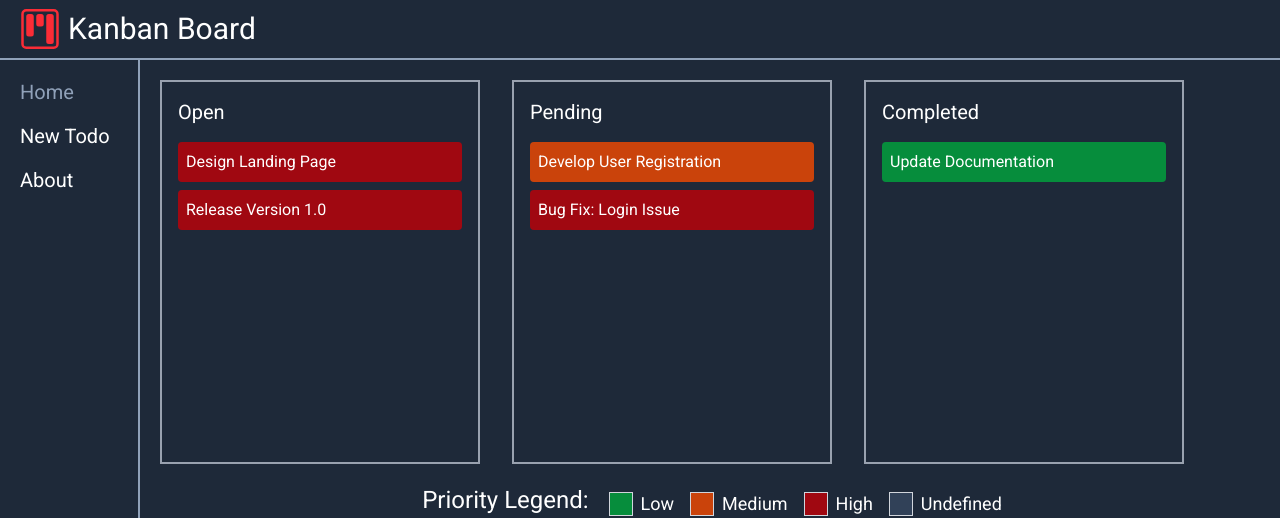
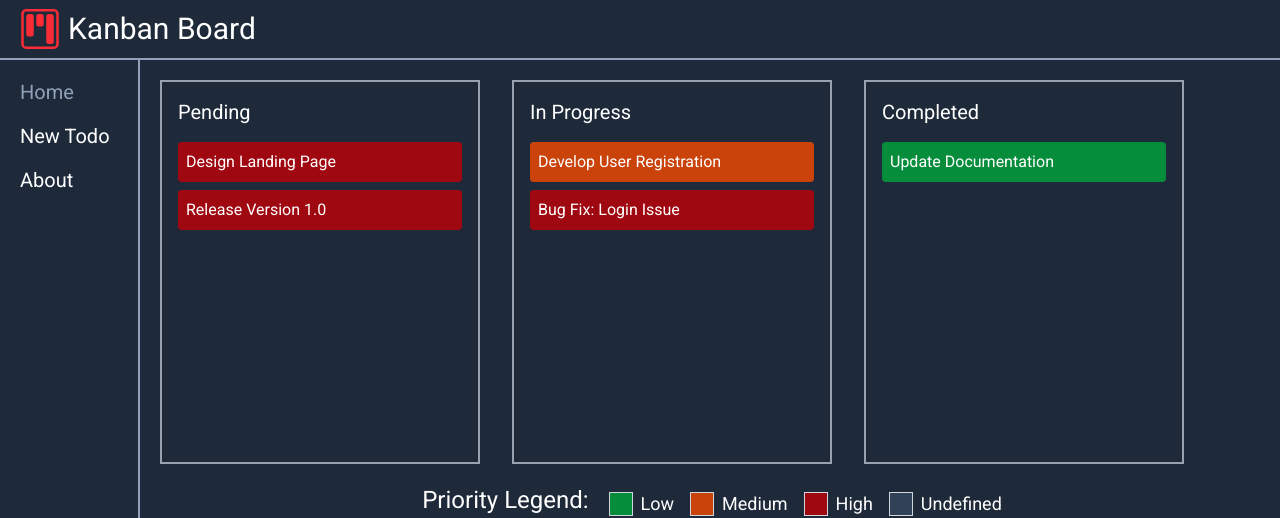
Before and after one commit to rbc33/todo-react-miniproject, a React (Vite) app: page / in a window 1280 px wide. Shown: the top 518 px of the page. Built offline with nearby package versions, Linux system fonts and the light colour scheme; the HTML template or start-up script is replaced by a standard one.

Commit message:
refactor, created panel component

```diff
--- a/src/components/LinkTodo.tsx
+++ b/src/components/LinkTodo.tsx
@@ -1,6 +1,5 @@
-import React from 'react'
+import { Link } from 'react-router-dom'
 import type { Todo } from '../store/store'
-import { Link } from 'react-router-dom'
 
 interface Props {
 	todo: Todo
--- /dev/null
+++ b/src/components/Panel.tsx
@@ -0,0 +1,51 @@
+import React from 'react'
+import { className, tailCont } from '../utils/todoUtils'
+import LinkTodo from './LinkTodo'
+import type { Todo } from '../store/store'
+
+interface PanelProps {
+	todos: Todo[]
+	status: Todo['status']
+	handleDrop: (e: React.DragEvent, status: Todo['status']) => void
+	handleDragOver: (e: React.DragEvent) => void
+	handleDragStart: (e: React.DragEvent, todoId: string) => void
+}
+
+const Panel = ({
+	todos,
+	status,
+	handleDrop,
+	handleDragOver,
+	handleDragStart,
+}: PanelProps) => {
+	const name = (status: Todo['status']) => {
+		if (status === 'To Do') return 'Pending'
+		if (status === 'In Progress') return 'In Progress'
+		if (status === 'Done') return 'Completed'
+	}
+	return (
+		<div
+			className={tailCont}
+			onDrop={(e) => handleDrop(e, status)}
+			onDragOver={handleDragOver}
+		>
+			<p className="text-xl font-bold mb-4">{name(status)}</p>
+			<ul className="space-y-2">
+				{todos
+					.filter((t) => t.status === status)
+					.map((todo) => (
+						<li
+							key={todo.id}
+							draggable
+							onDragStart={(e) => handleDragStart(e, todo.id)}
+							className={className(todo)}
+						>
+							<LinkTodo todo={todo} />
+						</li>
+					))}
+			</ul>
+		</div>
+	)
+}
+
+export default Panel
--- a/src/pages/List.tsx
+++ b/src/pages/List.tsx
@@ -1,8 +1,8 @@
 import Legend from '../components/Legend'
-import LinkTodo from '../components/LinkTodo'
+import Panel from '../components/Panel'
 import useTodoStore, { type Todo } from '../store/store'
 
-export interface Props {
+interface Props {
 	todos: Todo[]
 }
 
@@ -27,85 +27,30 @@ const List = ({ todos }: Props) => {
 		e.preventDefault()
 	}
 
-	const className = (todo: Todo) => {
-		if (!todo.priority)
-			return 'p-2 bg-slate-700 rounded cursor-move hover:bg-slate-900'
-		if (todo.priority === 'Low')
-			return 'p-2 bg-green-600/80 rounded cursor-move hover:bg-green-700'
-		if (todo.priority === 'Medium')
-			return 'p-2 bg-orange-600/80 rounded cursor-move hover:bg-orange-400'
-		if (todo.priority === 'High')
-			return 'p-2 bg-red-700/80 rounded cursor-move hover:bg-red-600'
-	}
-	const tailCont =
-		'flex flex-col min-h-96 w-[25vw] p-4 border-2 border-gray-400'
 	return (
 		<div className="flex flex-col">
 			<div className="flex gap-8 p-5">
-				<div
-					className={tailCont}
-					onDrop={(e) => handleDrop(e, 'To Do')}
-					onDragOver={handleDragOver}
-				>
-					<p className="text-xl font-bold mb-4">Open</p>
-					<ul className="space-y-2">
-						{todos
-							.filter((t) => t.status == 'To Do')
-							.map((todo) => (
-								<li
-									key={todo.id}
-									draggable
-									onDragStart={(e) => handleDragStart(e, todo.id)}
-									className={className(todo)}
-								>
-									<LinkTodo todo={todo} />
-								</li>
-							))}
-					</ul>
-				</div>
-				<div
-					className={tailCont}
-					onDrop={(e) => handleDrop(e, 'In Progress')}
-					onDragOver={handleDragOver}
-				>
-					<p className="text-xl font-bold mb-4">Pending</p>
-					<ul className="space-y-2">
-						{todos
-							.filter((t) => t.status == 'In Progress')
-							.map((todo) => (
-								<li
-									key={todo.id}
-									draggable
-									onDragStart={(e) => handleDragStart(e, todo.id)}
-									className={className(todo)}
-								>
-									<LinkTodo todo={todo} />
-								</li>
-							))}
-					</ul>
-				</div>
-
-				<div
-					className={tailCont}
-					onDrop={(e) => handleDrop(e, 'Done')}
-					onDragOver={handleDragOver}
-				>
-					<p className="text-xl font-bold mb-4">Completed</p>
-					<ul className="space-y-2">
-						{todos
-							.filter((t) => t.status === 'Done')
-							.map((todo) => (
-								<li
-									key={todo.id}
-									draggable
-									onDragStart={(e) => handleDragStart(e, todo.id)}
-									className={className(todo)}
-								>
-									<LinkTodo todo={todo} />
-								</li>
-							))}
-					</ul>
-				</div>
+				<Panel
+					todos={todos}
+					status="To Do"
+					handleDrop={handleDrop}
+					handleDragOver={handleDragOver}
+					handleDragStart={handleDragStart}
+				/>
+				<Panel
+					todos={todos}
+					status="In Progress"
+					handleDrop={handleDrop}
+					handleDragOver={handleDragOver}
+					handleDragStart={handleDragStart}
+				/>
+				<Panel
+					todos={todos}
+					status="Done"
+					handleDrop={handleDrop}
+					handleDragOver={handleDragOver}
+					handleDragStart={handleDragStart}
+				/>
 			</div>
 			<Legend />
 		</div>
--- /dev/null
+++ b/src/utils/todoUtils.ts
@@ -0,0 +1,15 @@
+import type { Todo } from '../store/store'
+
+export const tailCont =
+	'flex flex-col min-h-96 w-[25vw] p-4 border-2 border-gray-400'
+
+export const className = (todo: Todo) => {
+	if (!todo.priority)
+		return 'p-2 bg-slate-700 rounded cursor-move hover:bg-slate-900'
+	if (todo.priority === 'Low')
+		return 'p-2 bg-green-600/80 rounded cursor-move hover:bg-green-700'
+	if (todo.priority === 'Medium')
+		return 'p-2 bg-orange-600/80 rounded cursor-move hover:bg-orange-400'
+	if (todo.priority === 'High')
+		return 'p-2 bg-red-700/80 rounded cursor-move hover:bg-red-600'
+}
```
